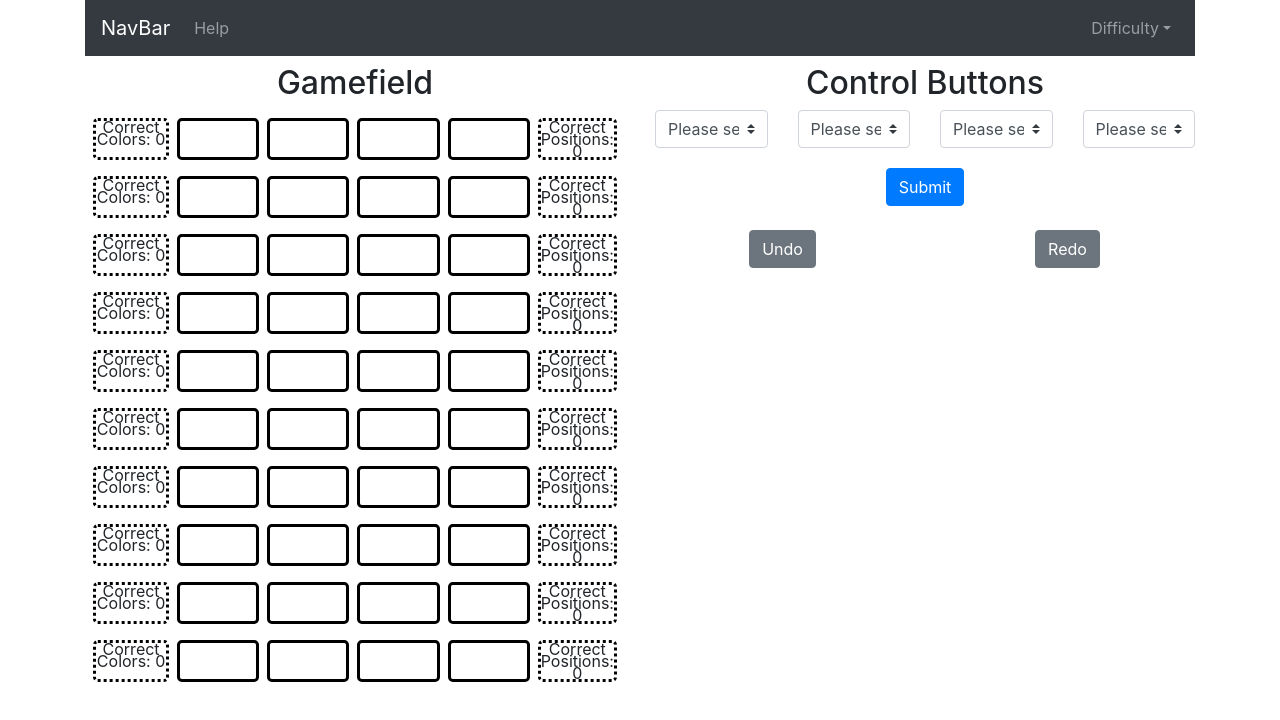
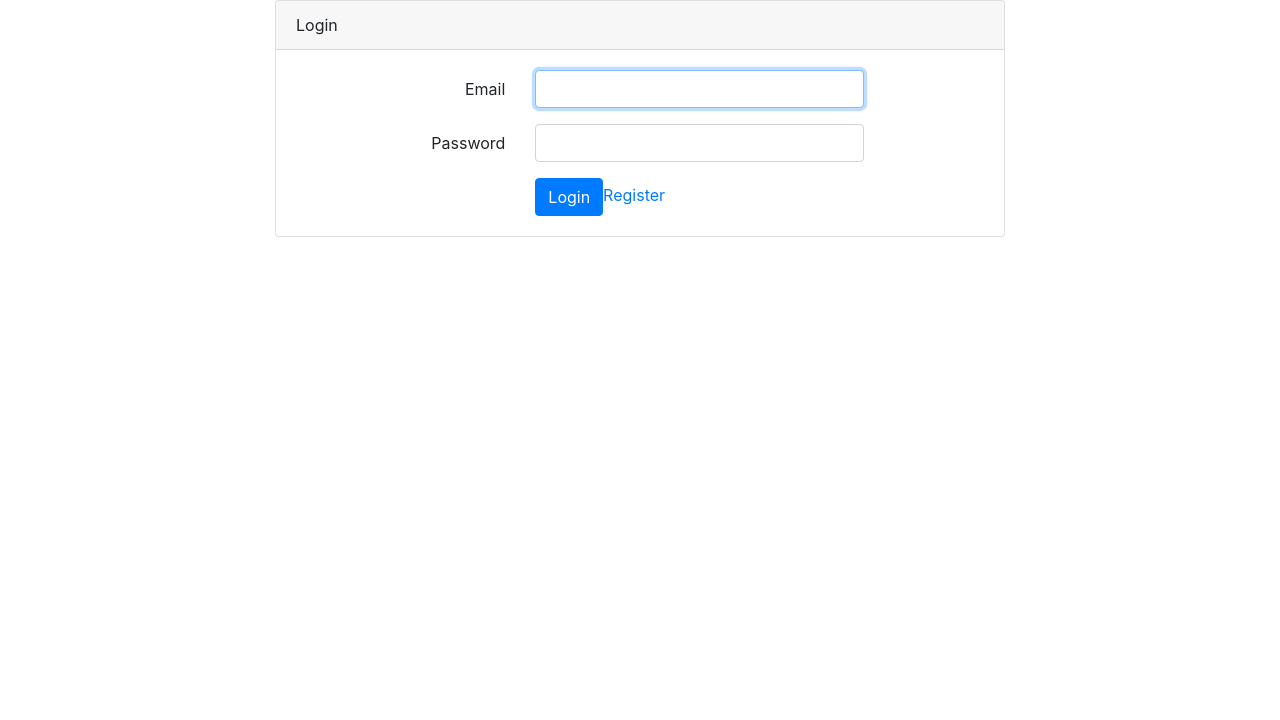
Before and after one commit to Zelle97/Web-Applikationen-Frontend, a Vue app: page /#/ in a window 1280 px wide. Shown: the top 720 px of the page. Built offline with nearby package versions, Linux system fonts and the light colour scheme; no server answers.

Commit message:
firebase integration

```diff
--- a/config/dev.env.js
+++ b/config/dev.env.js
@@ -4,5 +4,6 @@ const merge = require('webpack-merge')
 const prodEnv = require('./prod.env')
 
 module.exports = merge(prodEnv, {
-  NODE_ENV: '"development"'
+  NODE_ENV: '"development"',
+  BASE_URL: '"localhost:9000"'
 })
--- a/src/api/mastermind.js
+++ b/src/api/mastermind.js
@@ -1,5 +1,5 @@
 function defaultConnection () {
-  return new WebSocket('ws://backend:9000/websocket')
+  return new WebSocket('wss://' + process.env.BACKEND_URL + '/websocket')
 }
 
 export default function createWebSocketPlugin (websocket = defaultConnection()) {
--- /dev/null
+++ b/src/components/Login.vue
@@ -0,0 +1,79 @@
+<template>
+  <div class="container">
+    <div class="row justify-content-center">
+      <div class="col-md-8">
+        <div class="card">
+          <div class="card-header">Login</div>
+          <div class="card-body">
+            <div v-if="error" class="alert alert-danger">{{error}}</div>
+            <form action="#" @submit.prevent="submit">
+              <div class="form-group row">
+                <label for="email" class="col-md-4 col-form-label text-md-right">Email</label>
+                <div class="col-md-6">
+                  <input
+                    id="email"
+                    type="email"
+                    class="form-control"
+                    name="email"
+                    value
+                    required
+                    autofocus
+                    v-model="form.email"
+                  />
+                </div>
+              </div>
+              <div class="form-group row">
+                <label for="password" class="col-md-4 col-form-label text-md-right">Password</label>
+                <div class="col-md-6">
+                  <input
+                    id="password"
+                    type="password"
+                    class="form-control"
+                    name="password"
+                    required
+                    v-model="form.password"
+                  />
+                </div>
+              </div>
+              <div class="form-group row mb-0">
+                <div class="col-md-8 offset-md-4">
+                  <button type="submit" class="btn btn-primary">Login</button>
+                  <router-link to="/register">Register</router-link>
+                </div>
+              </div>
+            </form>
+          </div>
+        </div>
+      </div>
+    </div>
+  </div>
+</template>
+
+<script>
+import firebase from 'firebase/compat'
+
+export default {
+  data () {
+    return {
+      form: {
+        email: '',
+        password: ''
+      },
+      error: null
+    }
+  },
+  methods: {
+    submit () {
+      firebase
+        .auth()
+        .signInWithEmailAndPassword(this.form.email, this.form.password)
+        .then(data => {
+          this.$router.replace({ name: 'Game' })
+        })
+        .catch(err => {
+          this.error = err.message
+        })
+    }
+  }
+}
+</script>
--- /dev/null
+++ b/src/components/Register.vue
@@ -0,0 +1,106 @@
+<template>
+  <div class="container">
+    <div class="row justify-content-center">
+      <div class="col-md-8">
+        <div class="card">
+          <div class="card-header">Register</div>
+          <div class="card-body">
+            <div v-if="error" class="alert alert-danger">{{error}}</div>
+            <form action="#" @submit.prevent="submit">
+              <div class="form-group row">
+                <label for="name" class="col-md-4 col-form-label text-md-right">Name</label>
+
+                <div class="col-md-6">
+                  <input
+                    id="name"
+                    type="name"
+                    class="form-control"
+                    name="name"
+                    value
+                    required
+                    autofocus
+                    v-model="form.name"
+                  />
+                </div>
+              </div>
+
+              <div class="form-group row">
+                <label for="email" class="col-md-4 col-form-label text-md-right">Email</label>
+
+                <div class="col-md-6">
+                  <input
+                    id="email"
+                    type="email"
+                    class="form-control"
+                    name="email"
+                    value
+                    required
+                    autofocus
+                    v-model="form.email"
+                  />
+                </div>
+              </div>
+
+              <div class="form-group row">
+                <label for="password" class="col-md-4 col-form-label text-md-right">Password</label>
+
+                <div class="col-md-6">
+                  <input
+                    id="password"
+                    type="password"
+                    class="form-control"
+                    name="password"
+                    required
+                    v-model="form.password"
+                  />
+                </div>
+              </div>
+
+              <div class="form-group row mb-0">
+                <div class="col-md-8 offset-md-4">
+                  <button type="submit" class="btn btn-primary">Register</button>
+                  <router-link to="/login">Login</router-link>
+                </div>
+              </div>
+            </form>
+          </div>
+        </div>
+      </div>
+    </div>
+  </div>
+</template>
+
+
+<script>
+import firebase from 'firebase/compat'
+
+export default {
+  data () {
+    return {
+      form: {
+        name: '',
+        email: '',
+        password: ''
+      },
+      error: null
+    }
+  },
+  methods: {
+    submit () {
+      firebase
+        .auth()
+        .createUserWithEmailAndPassword(this.form.email, this.form.password)
+        .then(data => {
+          data.user
+            .updateProfile({
+              displayName: this.form.name
+            })
+            .then(() => {})
+        })
+        .catch(err => {
+          this.error = err.message
+        })
+    }
+  }
+}
+</script>
--- a/src/main.js
+++ b/src/main.js
@@ -10,9 +10,27 @@ import { BootstrapVue } from 'bootstrap-vue'
 import 'bootstrap/dist/css/bootstrap.css'
 import 'bootstrap-vue/dist/bootstrap-vue.css'
 
+// Import firebase
+import firebase from 'firebase/compat/app'
+
 // Make BootstrapVue available throughout your project
 Vue.use(BootstrapVue)
 Vue.config.productionTip = false
+
+const firebaseConfig = {
+  apiKey: process.env.APIKEY,
+  authDomain: process.env.AUTHDOMAIN,
+  projectId: process.env.PROJECTID,
+  storageBucket: process.env.STORAGEBUCKET,
+  messagingSenderId: process.env.MESSAGINGSENDERID,
+  appId: process.env.APPID
+}
+
+firebase.initializeApp(firebaseConfig)
+
+firebase.auth().onAuthStateChanged(user => {
+  store.dispatch('firebase/fetchUser', user)
+})
 
 /* eslint-disable no-new */
 new Vue({
--- a/src/router/index.js
+++ b/src/router/index.js
@@ -1,15 +1,49 @@
 import Vue from 'vue'
 import Router from 'vue-router'
 import Game from '../components/Game'
+import Login from '../components/Login'
+import Register from '../components/Register'
+import store from '../store'
 
 Vue.use(Router)
 
-export default new Router({
+let router = new Router({
   routes: [
     {
-      path: '/',
+      path: '/game',
       name: 'Game',
-      component: Game
+      component: Game,
+      meta: {
+        requiresAuth: true
+      }
+    },
+    {
+      path: '/login',
+      name: 'login',
+      component: Login
+    },
+    {
+      path: '/register',
+      name: 'Register',
+      component: Register
+    },
+    {
+      path: '*',
+      component: Login
     }
   ]
 })
+
+router.beforeEach((to, from, next) => {
+  if (to.matched.some(record => record.meta.requiresAuth)) {
+    if (store.getters['firebase/isLoggedIn']) {
+      next()
+      return
+    }
+    next('/login')
+  } else {
+    next()
+  }
+})
+
+export default router
--- a/src/store/index.js
+++ b/src/store/index.js
@@ -1,6 +1,7 @@
 import Vue from 'vue'
 import Vuex from 'vuex'
 import gameData from './modules/gameData'
+import firebase from './modules/firebase'
 import mastermind from '../api/mastermind'
 
 Vue.use(Vuex)
@@ -9,7 +10,8 @@ const debug = process.env.NODE_ENV !== 'production'
 
 export default new Vuex.Store({
   modules: {
-    gameData
+    gameData,
+    firebase
   },
   plugins: [mastermind()],
   strict: debug
--- /dev/null
+++ b/src/store/modules/firebase.js
@@ -0,0 +1,40 @@
+const state = () => ({
+  loggedIn: false,
+  data: null
+})
+const getters = {
+  isLoggedIn (state) {
+    return state.loggedIn
+  }
+}
+
+const mutations = {
+  SET_LOGGED_IN (state, value) {
+    state.loggedIn = value
+  },
+  SET_USER (state, data) {
+    state.data = data
+  }
+}
+
+const actions = {
+  fetchUser ({ commit }, user) {
+    commit('SET_LOGGED_IN', user !== null)
+    if (user) {
+      commit('SET_USER', {
+        displayName: user.displayName,
+        email: user.email
+      })
+    } else {
+      commit('SET_USER', null)
+    }
+  }
+}
+
+export default {
+  namespaced: true,
+  state,
+  getters,
+  actions,
+  mutations
+}
```
Also changed, not shown: docker-compose.yml (added, +20 -0 lines), package.json (+4 -3 lines), 1 other file (tests, documents, lock files or other folders).
